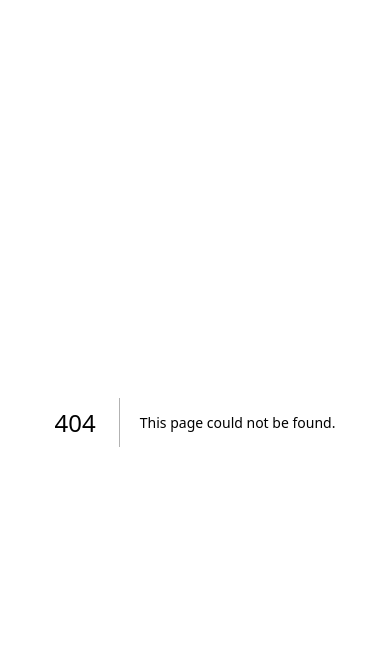
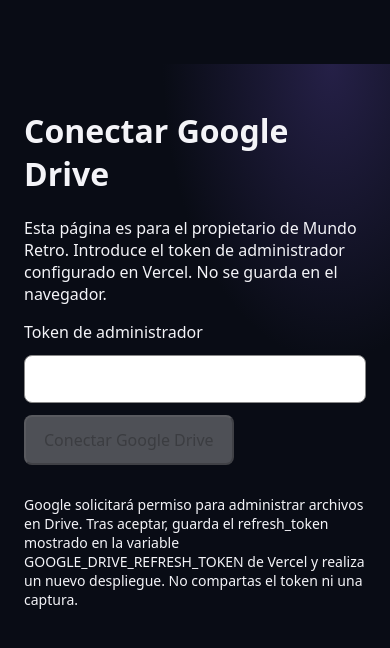
Before and after one commit to vash95/MundoRetro, a Next.js app: page /admin/google-drive in a window 390 px wide. Before the commit this address had no page. Shown: the top 648 px of the page. Built offline with nearby package versions, Linux system fonts and the light colour scheme.

Commit message:
Add mobile-friendly private Google Drive OAuth setup page

```diff
--- /dev/null
+++ b/app/admin/google-drive/page.tsx
@@ -0,0 +1,23 @@
+'use client';
+import {useState} from 'react';
+export default function GoogleDriveSetup(){
+ const [token,setToken]=useState('');const [error,setError]=useState('');const [busy,setBusy]=useState(false);
+ async function connect(){
+  setError('');setBusy(true);
+  try{
+   const res=await fetch('/api/auth/google/start',{headers:{Authorization:'Bearer '+token},credentials:'same-origin',cache:'no-store'});
+   const data=await res.json();
+   if(!res.ok||!data.authorization_url){setError(data.error||'No se pudo iniciar la autorización');return}
+   window.location.assign(data.authorization_url);
+  }catch{setError('Error de conexión. Revisa que el despliegue esté activo.')}finally{setBusy(false)}
+ }
+ return <main style={{maxWidth:540,margin:'4rem auto',padding:'1.5rem',fontFamily:'system-ui'}}>
+  <h1>Conectar Google Drive</h1>
+  <p>Esta página es para el propietario de Mundo Retro. Introduce el token de administrador configurado en Vercel. No se guarda en el navegador.</p>
+  <label htmlFor="token">Token de administrador</label>
+  <input id="token" type="password" autoComplete="off" value={token} onChange={e=>setToken(e.target.value)} style={{display:'block',width:'100%',padding:12,margin:'12px 0',border:'1px solid #888',borderRadius:8,boxSizing:'border-box'}}/>
+  <button disabled={!token||busy} onClick={connect} style={{padding:'12px 18px',borderRadius:8,cursor:'pointer'}}>{busy?'Conectando…':'Conectar Google Drive'}</button>
+  {error&&<p role="alert" style={{color:'#b91c1c'}}>{error}</p>}
+  <p style={{marginTop:30,fontSize:14}}>Google solicitará permiso para administrar archivos en Drive. Tras aceptar, guarda el refresh_token mostrado en la variable GOOGLE_DRIVE_REFRESH_TOKEN de Vercel y realiza un nuevo despliegue. No compartas el token ni una captura.</p>
+ </main>
+}
```
